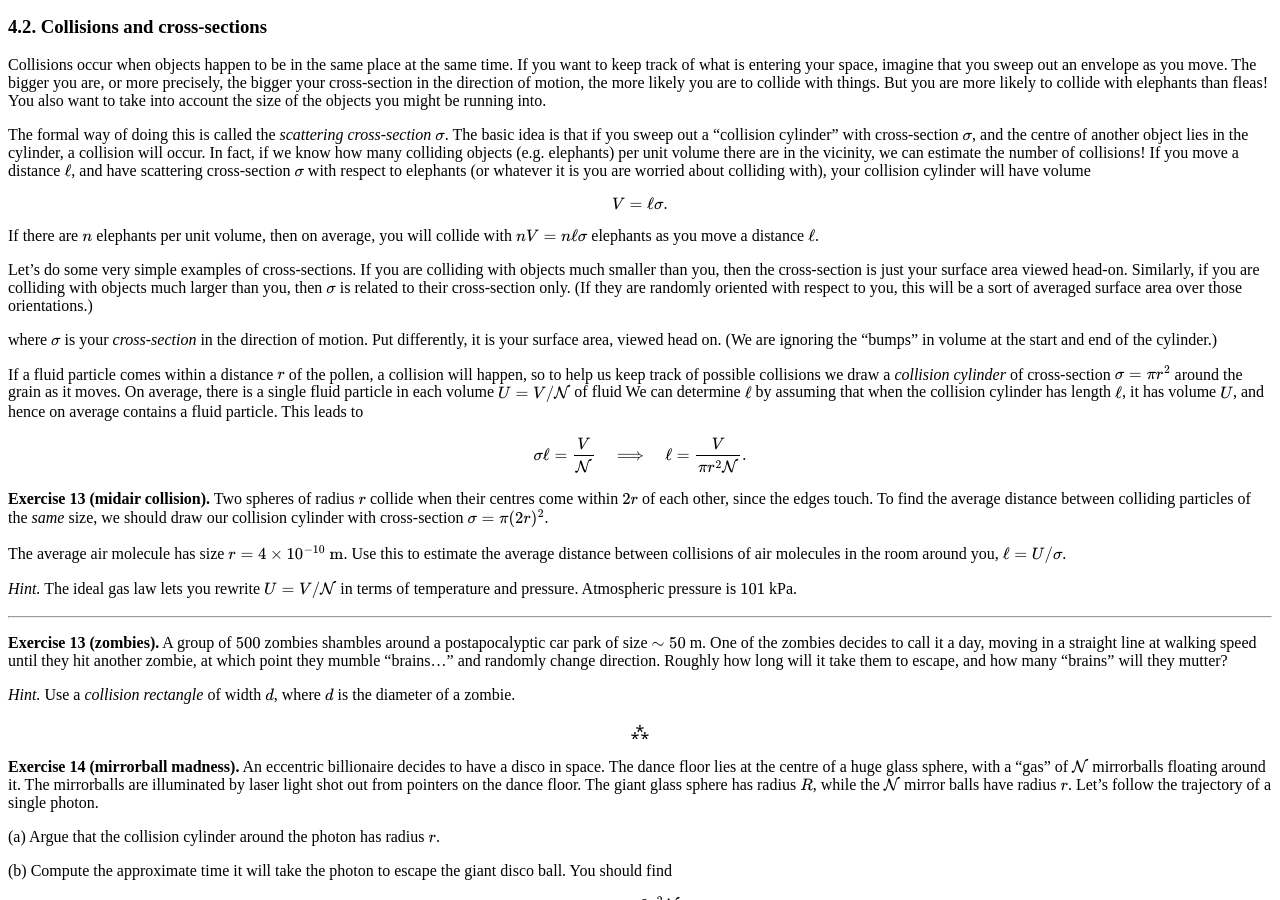
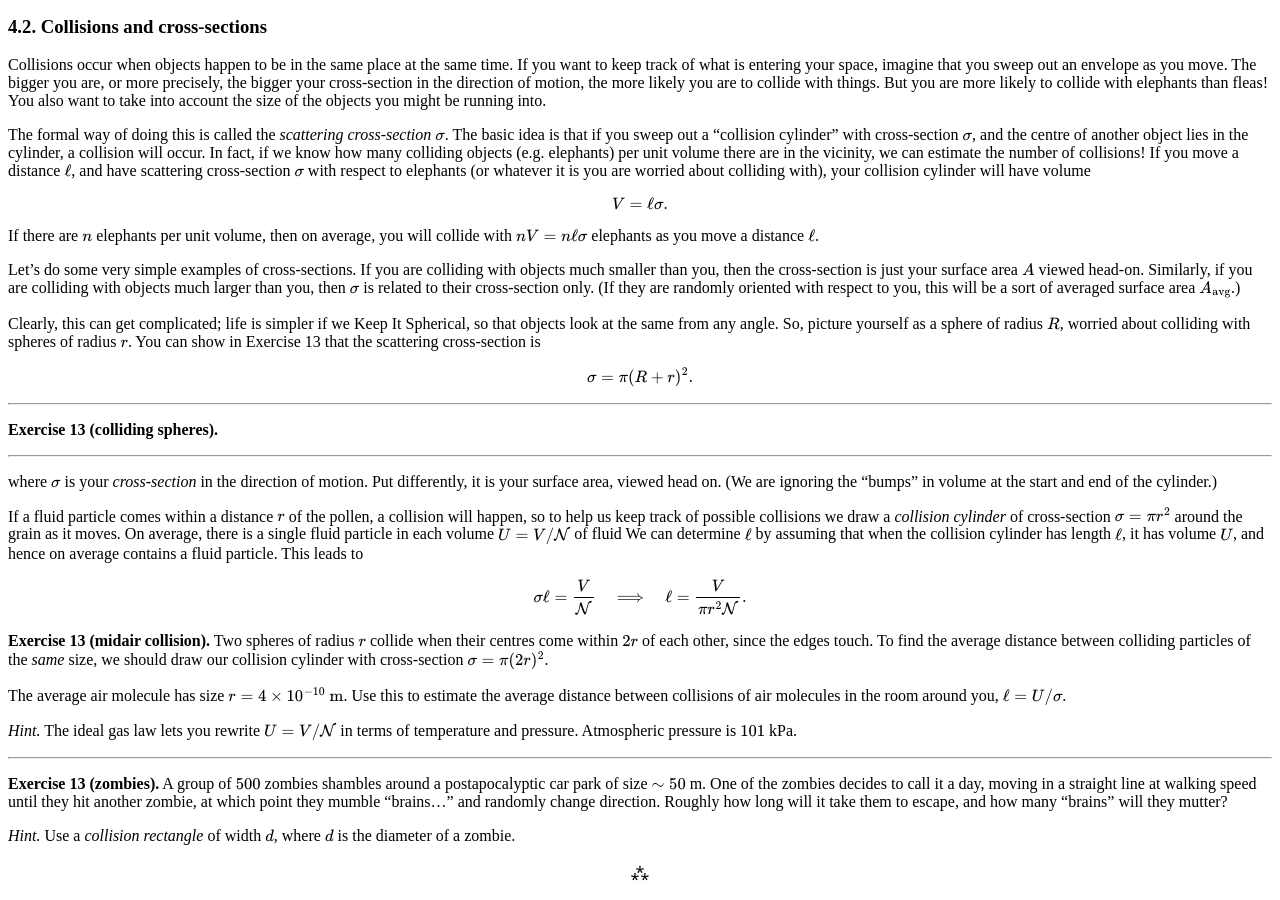
Before and after one commit to hapax/hapax.github.io, a Jekyll site: the page built from assets/simple-physics.md, in a window 1280 px wide and 900 px high, scrolled down 10479 px. Built offline with Jekyll 4.4.1, drawn with Linux system fonts in a browser that asks for light colours; our own code applies the rules of GitHub Pages for plain Markdown files; formulas are drawn with MathJax 3; a script that is not in the unit is left out.

Commit message:
Update simple-physics.md

```diff
--- a/assets/simple-physics.md
+++ b/assets/simple-physics.md
@@ -1147,11 +1147,26 @@ $\ell$.
 
 Let's do some very simple examples of cross-sections.
 If you are colliding with objects much smaller than you, then the
-cross-section is just your surface area viewed head-on.
+cross-section is just your surface area $A$ viewed head-on.
 Similarly, if you are colliding with objects much larger than you,
 then $\sigma$ is related to their cross-section only.
 (If they are randomly oriented with respect to you, this will be a
-sort of averaged surface area over those orientations.)
+sort of averaged surface area $A_\text{avg}$.)
+
+Clearly, this can get complicated; life is simpler if we Keep It
+Spherical, so that objects look at the same from any angle.
+So, picture yourself as a sphere of radius $R$, worried about colliding with spheres of radius $r$.
+You can show in Exercise 13 that the scattering cross-section is
+
+$$
+\sigma = \pi (R+r)^2.
+$$
+
+---
+
+**Exercise 13 (colliding spheres).**
+
+---
 
 where $\sigma$ is your *cross-section* in the direction of motion.
 Put differently, it is your surface area, viewed head on.
```
